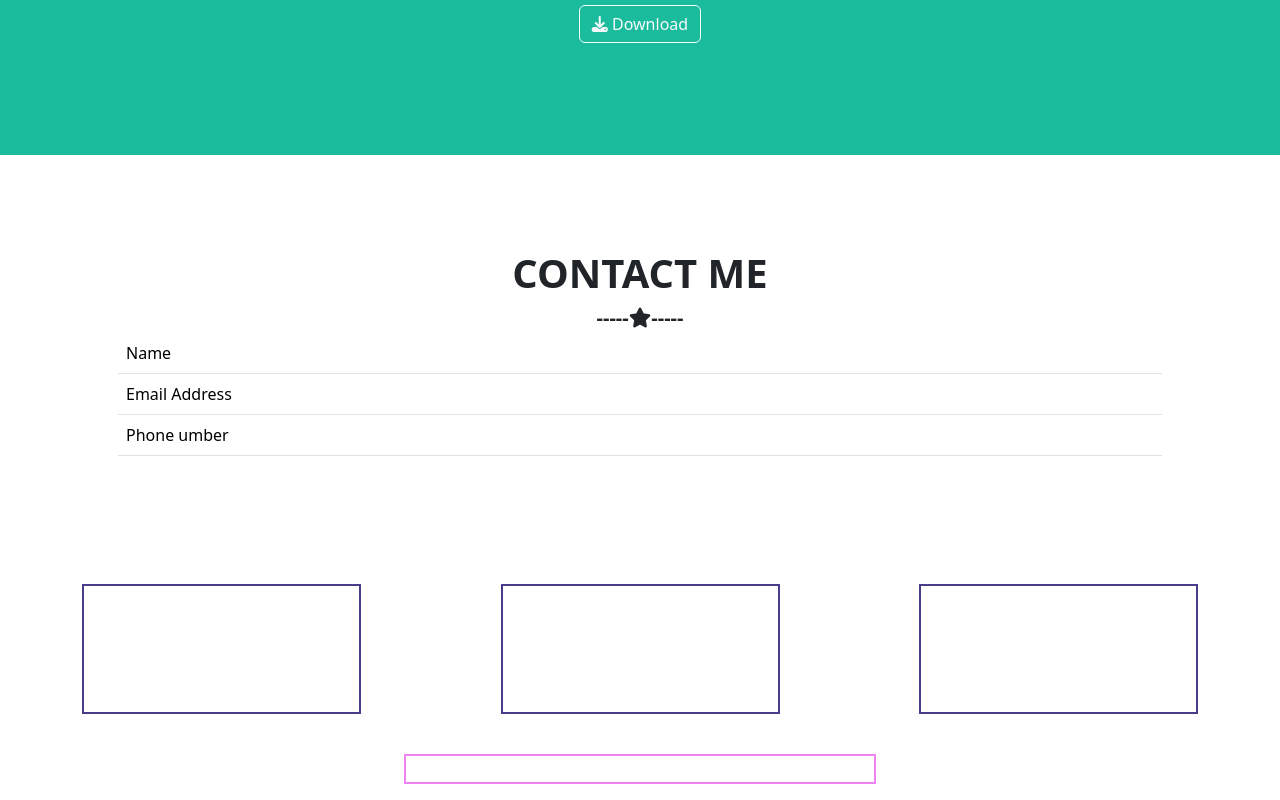
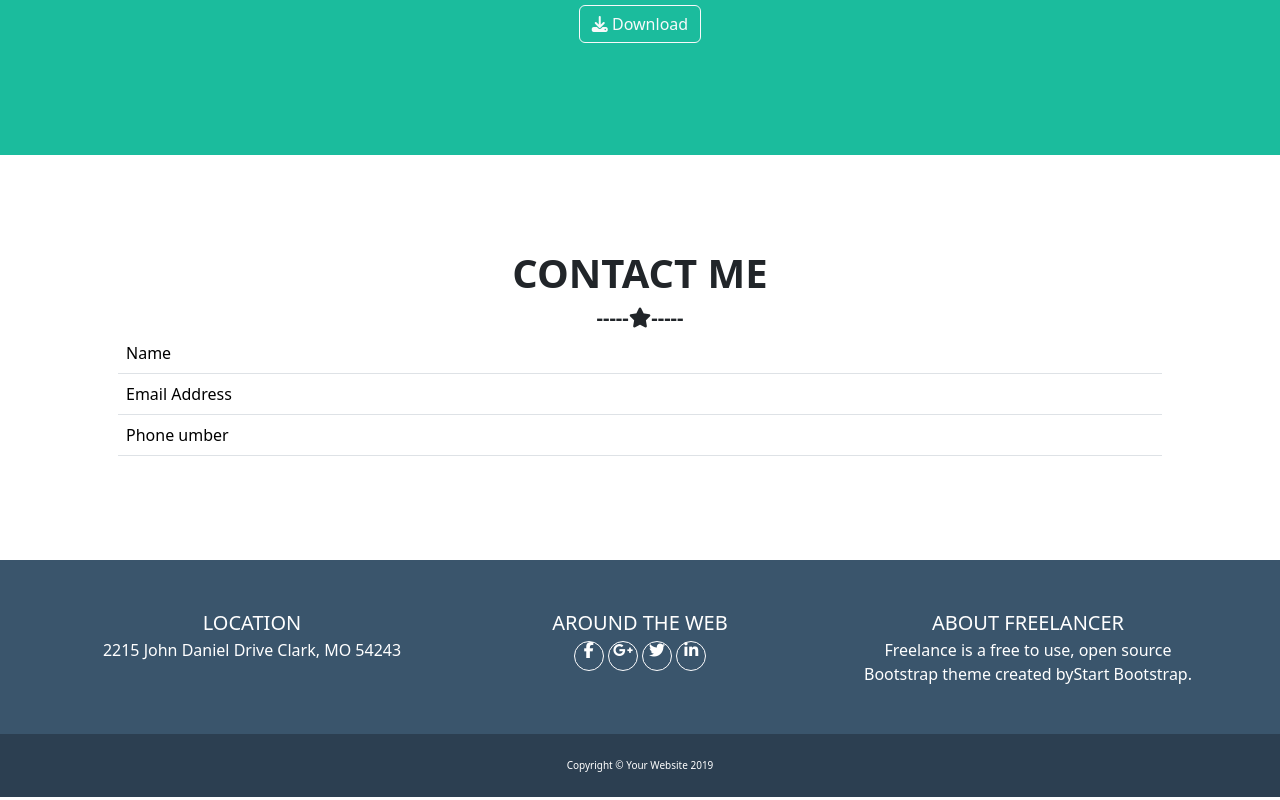
Before and after one commit to GioMench/html-css-bootstrap-freelancer, a plain HTML site: page index.html in a window 1280 px wide. Shown: the part 1660-2460 px from the top of the page. Drawn offline with nearby package versions, Linux system fonts and the light colour scheme.

Commit message:
set footer

```diff
--- a/assets/css/style.css
+++ b/assets/css/style.css
@@ -63,6 +63,15 @@
     background-color: var(--fz-primary);
 }
 
+#more{
+    background-color: var(--fz-dark);
+}
+
+#copyright{
+    background-color: var(--fr-darkest);
+    font-size: x-small;
+}
+
 main>section{
     padding-top: 40px;
     padding-bottom:40px;
@@ -75,3 +84,12 @@ main>section{
 .m_portfolioimg{
     width: 100%;
 }
+
+.fa-brands{
+    border: 1px solid var(--fz-ligther);
+    width: 30px;
+    height: 30px;
+    border-radius: 50%;
+    align-items: center;
+
+}
--- a/index.html
+++ b/index.html
@@ -182,9 +182,9 @@
 
                 <table class="table">
 
-                    <tbody class="mx-5" >
+                    <tbody class="mx-5">
                         <tr>
-                            <th scope="row" class="fw-light" >Name</th>
+                            <th scope="row" class="fw-light">Name</th>
                         </tr>
                         <tr>
                             <th scope="row" class="fw-light">Email Address</th>
@@ -197,35 +197,58 @@
 
             </div>
 
-
-
         </section>
         <!--/section_contactme-->
     </main>
     <!--/site_main-->
 
     <footer>
-        <section id="more" class="debug">
+        <section id="more">
 
-            <div class="container-md p-4">
-                <div class="row justify-content-between">
-                    <div class="col-3 box_more"></div>
-                    <div class="col-3 box_more"></div>
-                    <div class="col-3 box_more"></div>
+            <div class="container py-5">
+                <div class="row justify-content-between row-cols-1 row-cols-lg-3 gx-5 text-center text-white">
+                    <div class="col">
+                        <div class="fs-5 text-uppercase ">
+                            location
+                        </div>
+                        <div>
+                            2215 John Daniel Drive Clark, MO
+                            54243
+                        </div>
+                    </div>
+                    <div class="col">
+                        <div class="fs-5 text-uppercase ">
+                            around the web
+                        </div>
+                        <div>
+                            <i class="fa-brands fa-facebook-f  "></i>
+                            <i class="fa-brands fa-google-plus-g"></i>
+                            <i class="fa-brands fa-twitter"></i>
+                            <i class="fa-brands fa-linkedin-in"></i>
+                        </div>
+                    </div>
+                    <div class="col">
+                        <div class="fs-5 text-uppercase ">
+                            ABOUT FREELANCER
+                        </div>
+                        <div>
+                            Freelance is a free to use, open source Bootstrap theme created by<span class="text-green">Start Bootstrap</span>.
+                        </div>
+
+
+                    </div>
                 </div>
             </div>
 
         </section>
         <!--/section_more-->
 
-        <section id="copyright" class="debug">
+        <section id="copyright">
 
-            <div class="container p-3">
+            <div class="container p-4 text-center text-white">
 
-                <div class="row justify-content-center">
-                    <div class="col-5 box_portfolio_about_contact_copy">
-
-                    </div>
+                <div>
+                    Copyright © Your Website 2019
                 </div>
 
             </div>
```
